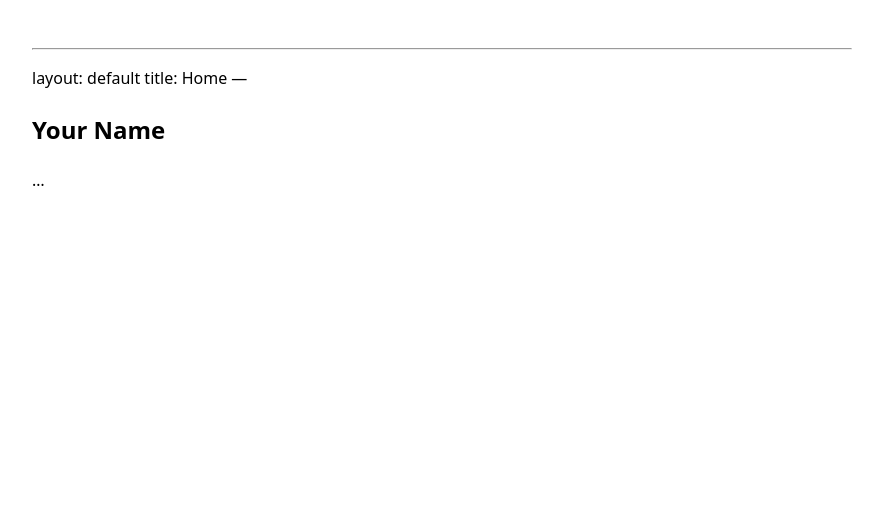
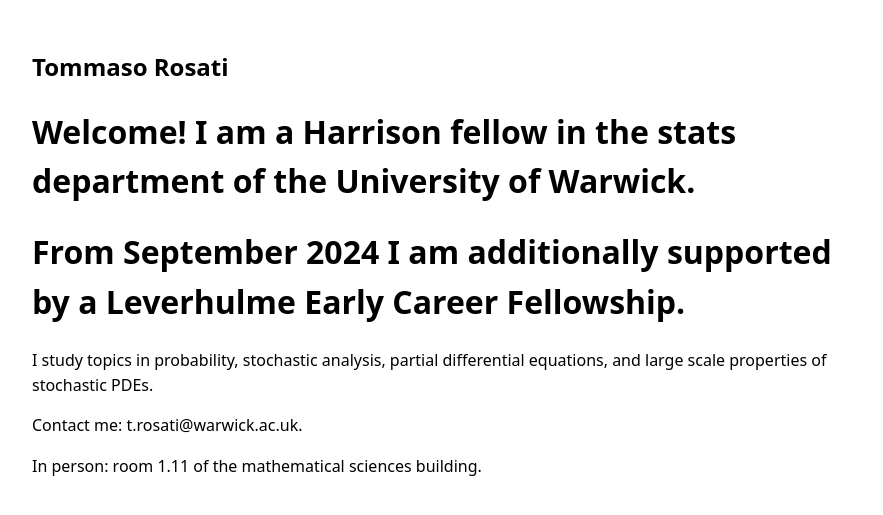
Before and after one commit to rosati-tom/rosati-tom.github.io, a Jekyll site: the page built from index.md, in a window 1280 px wide. Shown: the top 515 px of the page, without its empty margins (198-1081 px from the left). Built offline with Jekyll 4.4.1, drawn with Linux system fonts in a browser that asks for light colours; our own code applies the rules of GitHub Pages for plain Markdown files.

Commit message:
Start the actual page.

```diff
--- a/index.md
+++ b/index.md
@@ -1,8 +1,16 @@
 
----
-layout: default
-title: Home
----
+<!------->
+<!--layout: default-->
+<!--title: Home-->
+<!------->
 
-## Your Name
-...
+## Tommaso Rosati
+
+# Welcome! I am a Harrison fellow in the stats department of the University of Warwick.
+# From September 2024 I am additionally supported by a Leverhulme Early Career Fellowship.
+
+I study topics in probability, stochastic analysis, partial differential equations, and large scale properties of stochastic PDEs.
+
+Contact me: t.rosati@warwick.ac.uk.
+
+In person: room 1.11 of the mathematical sciences building.
```
